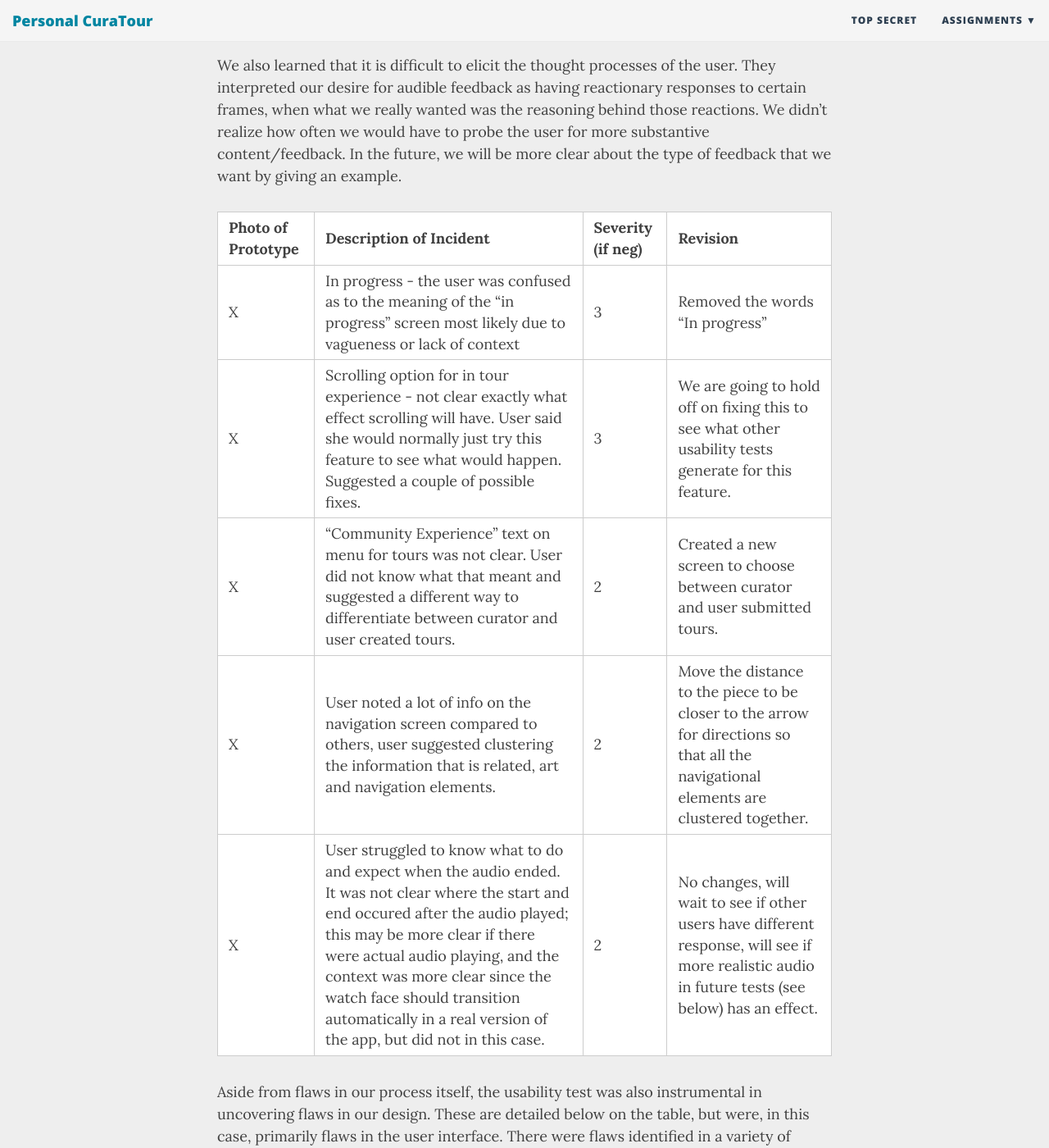
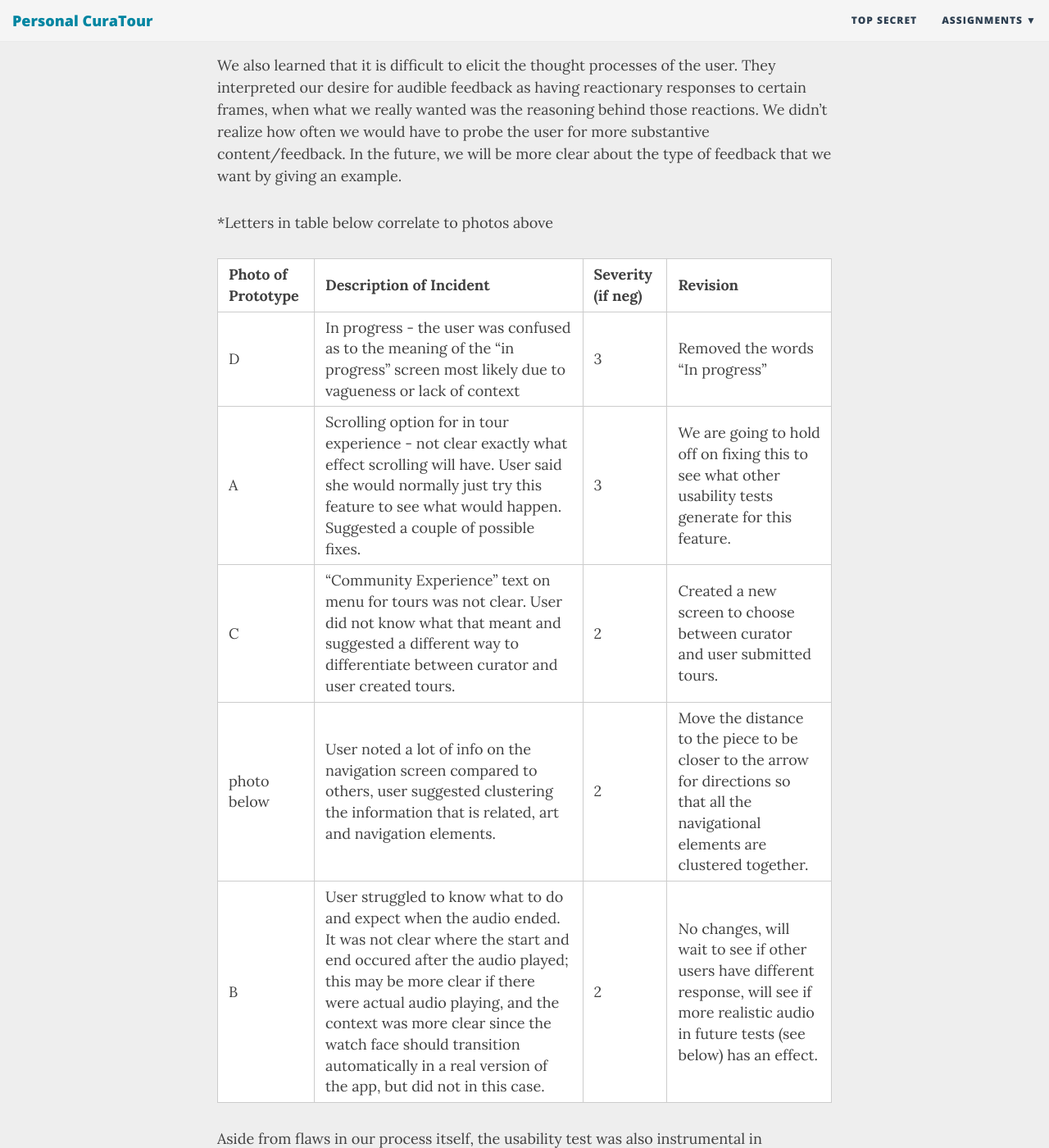
Before and after one commit to krtejeda/PersonalCuraTour, a Jekyll site: the page built from Usability-Testing-CheckIn.md, in a window 1280 px wide and 1400 px high, scrolled down 3850 px. Shown: the whole window at 82% size. Built offline with Jekyll 4.4.1, drawn with Linux system fonts in a browser that asks for light colours; nearby versions of some CDN libraries.

Commit message:
Update Usability-Testing-CheckIn.md

```diff
--- a/Usability-Testing-CheckIn.md
+++ b/Usability-Testing-CheckIn.md
@@ -45,27 +45,31 @@ After we finished our usability test, we learned to not underestimate the import
 
 We also learned that it is difficult to elicit the thought processes of the user. They interpreted our desire for audible feedback as having reactionary responses to certain frames, when what we really wanted was the reasoning behind those reactions. We didn’t realize how often we would have to probe the user for more substantive content/feedback. In the future, we will be more clear about the type of feedback that we want by giving an example.
 
+*Letters in table below correlate to photos above
+
 | Photo of Prototype | Description of Incident | Severity (if neg) | Revision |
 | -------- | -------- | -------- | -------- |
-| X | In progress - the user was confused as to the meaning of the “in progress” screen most likely due to vagueness or lack of context | 3 | Removed the words “In progress” |
+| D | In progress - the user was confused as to the meaning of the “in progress” screen most likely due to vagueness or lack of context | 3 | Removed the words “In progress” |
 | -------- | -------- | -------- | -------- |
-| X | Scrolling option for in tour experience - not clear exactly what effect scrolling will have. User said she would normally just try this feature to see what would happen. Suggested a couple of possible fixes.  | 3 | We are going to hold off on fixing this to see what other usability tests generate for this feature. |
+| A | Scrolling option for in tour experience - not clear exactly what effect scrolling will have. User said she would normally just try this feature to see what would happen. Suggested a couple of possible fixes.  | 3 | We are going to hold off on fixing this to see what other usability tests generate for this feature. |
 | -------- | -------- | -------- | -------- |
-| X | “Community Experience” text on menu for tours was not clear. User did not know what that meant and suggested a different way to differentiate between curator and user created tours. | 2 | Created a new screen to choose between curator and user submitted tours. |
+| C | “Community Experience” text on menu for tours was not clear. User did not know what that meant and suggested a different way to differentiate between curator and user created tours. | 2 | Created a new screen to choose between curator and user submitted tours. |
 | -------- | -------- | -------- | -------- |
-| X | User noted a lot of info on the navigation screen compared to others, user suggested clustering the information that is related, art and navigation elements.  | 2 | Move the distance to the piece to be closer to the arrow for directions so that all the navigational elements are clustered together. |
+| photo below | User noted a lot of info on the navigation screen compared to others, user suggested clustering the information that is related, art and navigation elements.  | 2 | Move the distance to the piece to be closer to the arrow for directions so that all the navigational elements are clustered together. |
 | -------- | -------- | -------- | -------- |
-| X | User struggled to know what to do and expect when the audio ended.  It was not clear where the start and end occured after the audio played; this may be more clear if there were actual audio playing, and the context was more clear since the watch face should transition automatically in a real version of the app, but did not in this case.   | 2 | No changes, will wait to see if other users have different response, will see if more realistic audio in future tests (see below) has an effect. |
+| B | User struggled to know what to do and expect when the audio ended.  It was not clear where the start and end occured after the audio played; this may be more clear if there were actual audio playing, and the context was more clear since the watch face should transition automatically in a real version of the app, but did not in this case.   | 2 | No changes, will wait to see if other users have different response, will see if more realistic audio in future tests (see below) has an effect. |
 | -------- | -------- | -------- | -------- |
 
 Aside from flaws in our process itself, the usability test was also instrumental in uncovering flaws in our design.  These are detailed below on the table, but were, in this case, primarily flaws in the user interface.   There were flaws identified in a variety of areas.  Selecting tours elicited confusion when it wasn't clear who made the tours.  Within the tour, our user was confused by the “in progress” screen, which was pointed out due to a lack of context for the text.  In response, we removed the text underneath the picture, but also noted that this lack of context could also be due to the isolated nature of the test.  The scrolling feature that allows users to view the history of their pieces during their tour was also not properly understood, perhaps due to the way in whcih it was drawn as the cues we design relied on subtle shadowing effects not apparent on our prototype.  In between pieces during the guided tour, our user suggested better organization of the information, and lastly, the user also felt that what to do after the audio was confusing.  We fixed some of these design errors, and left others as they were for furture testing.  The changes can be seen in the overall prototype view below.
 
 # Prototype Overview
 
-
 # Task 1: Explore and learn more about pieces
 
+
+
 # Task 2: Follow Guided Tour
+
 
 
 # Plan for remaining usability tests
```
